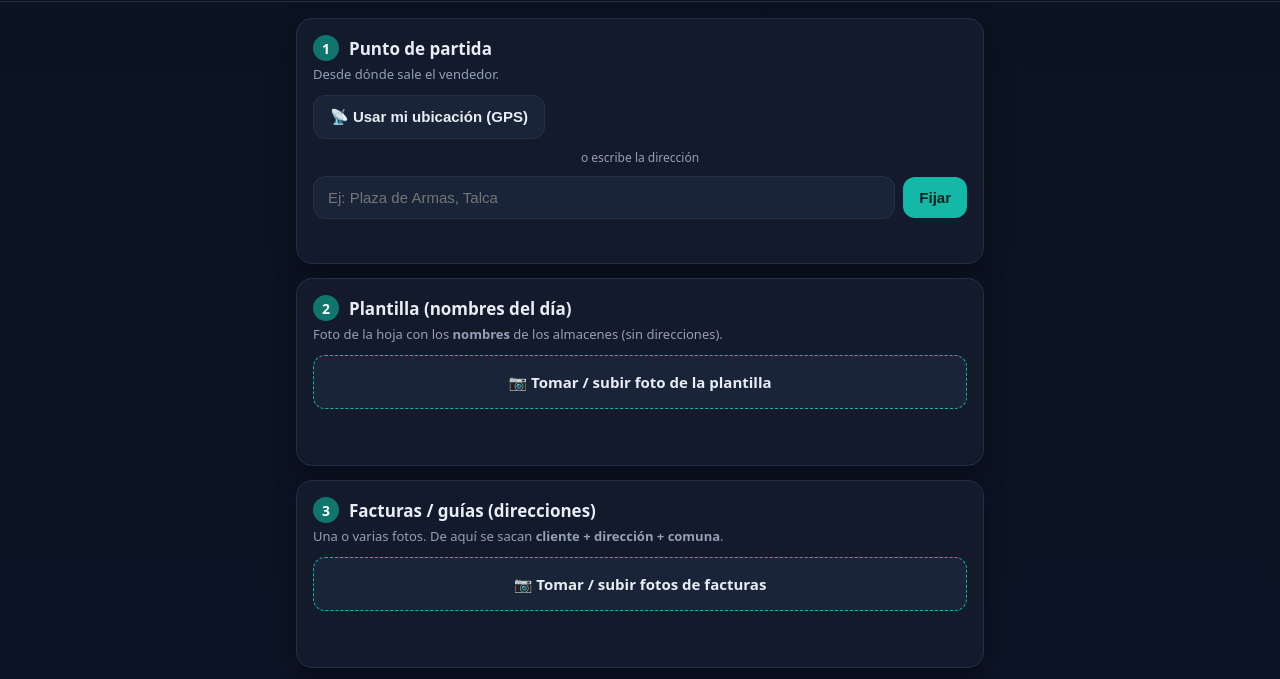
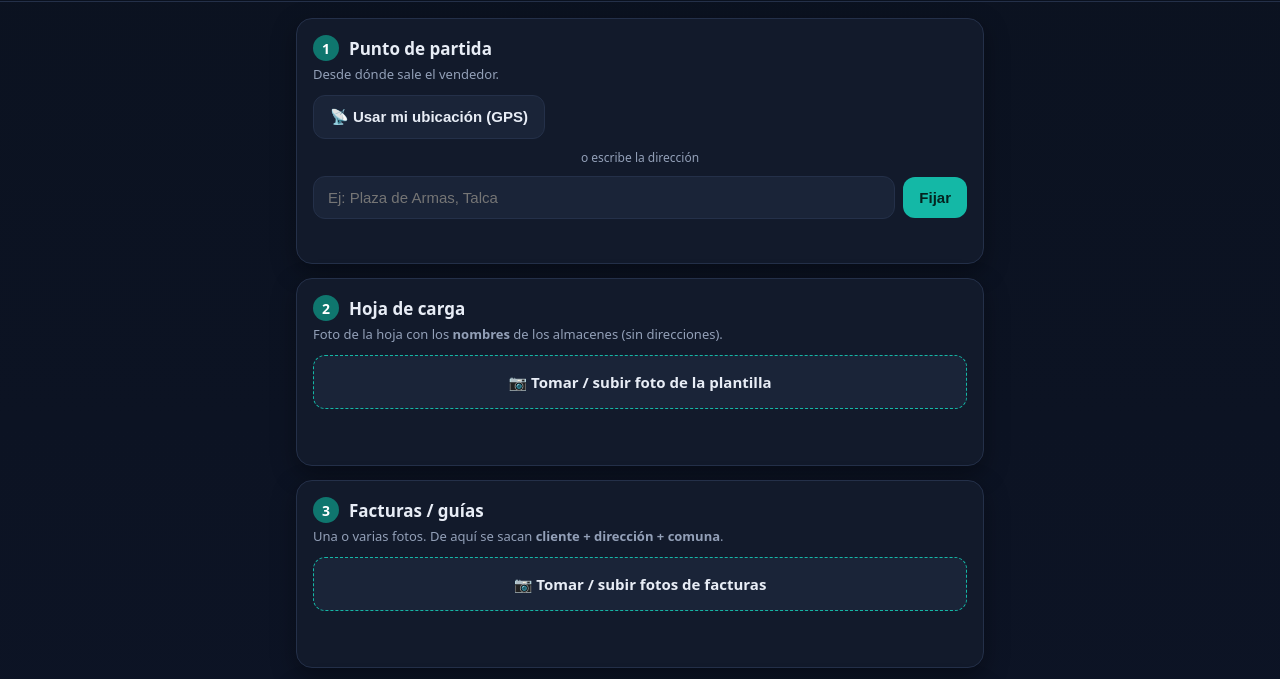
Before and after one commit to Ignvcio21/rutec, a plain HTML site: page web/index.html in a window 1280 px wide. Shown: the part 84-763 px from the top of the page. Drawn offline with Linux system fonts and the light colour scheme; no server answers.

Commit message:
UI: 'Hoja de carga' y quitar '(direcciones)' en facturas

```diff
--- a/web/index.html
+++ b/web/index.html
@@ -40,7 +40,7 @@
 
     <!-- PASO 2: PLANTILLA -->
     <section class="card" id="step-plantilla">
-      <h2><span class="num">2</span> Plantilla (nombres del día)</h2>
+      <h2><span class="num">2</span> Hoja de carga</h2>
       <p class="hint">Foto de la hoja con los <b>nombres</b> de los almacenes (sin direcciones).</p>
       <label class="filebtn">
         📷 Tomar / subir foto de la plantilla
@@ -52,7 +52,7 @@
 
     <!-- PASO 3: FACTURAS -->
     <section class="card" id="step-facturas">
-      <h2><span class="num">3</span> Facturas / guías (direcciones)</h2>
+      <h2><span class="num">3</span> Facturas / guías</h2>
       <p class="hint">Una o varias fotos. De aquí se sacan <b>cliente + dirección + comuna</b>.</p>
       <label class="filebtn">
         📷 Tomar / subir fotos de facturas
```
